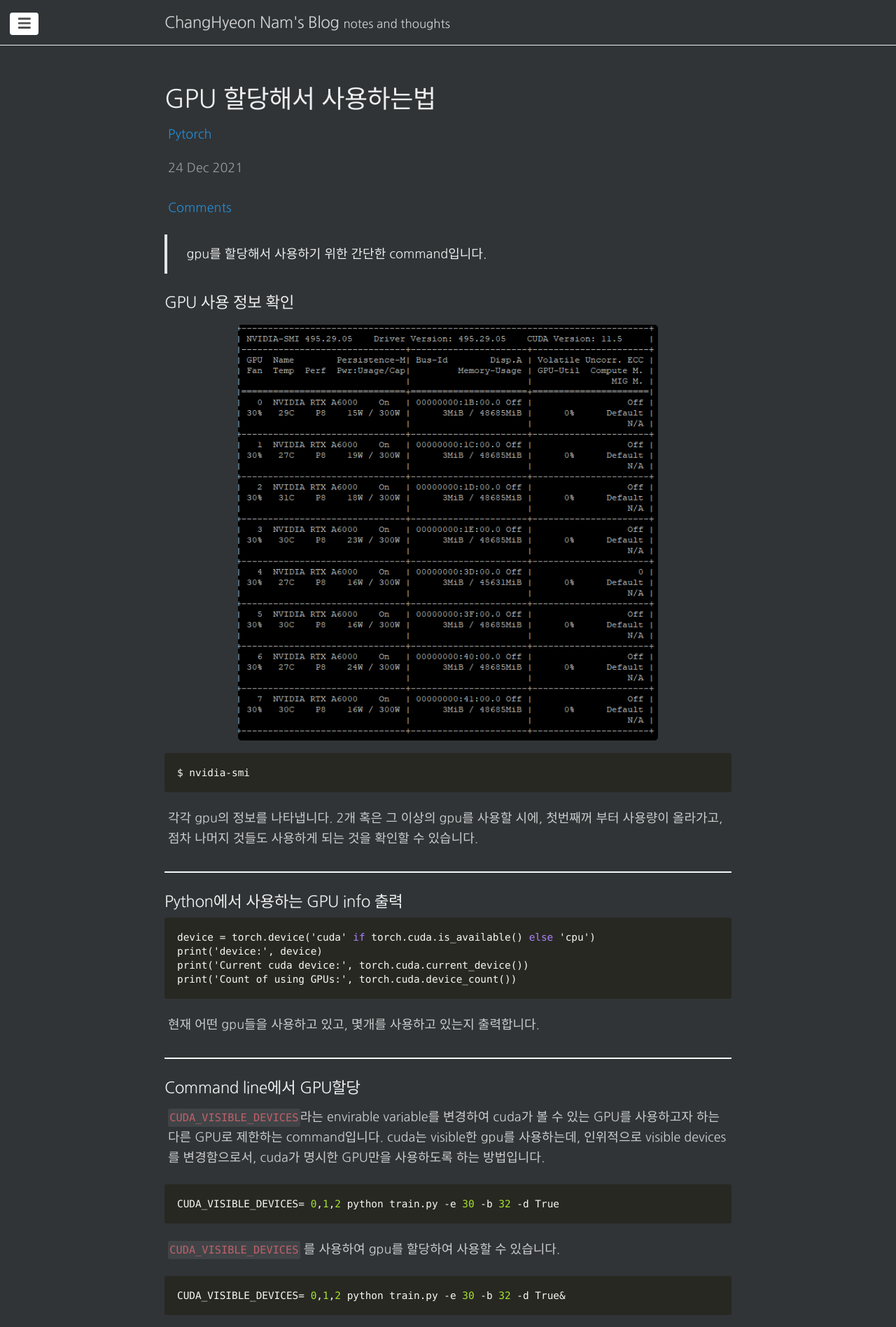
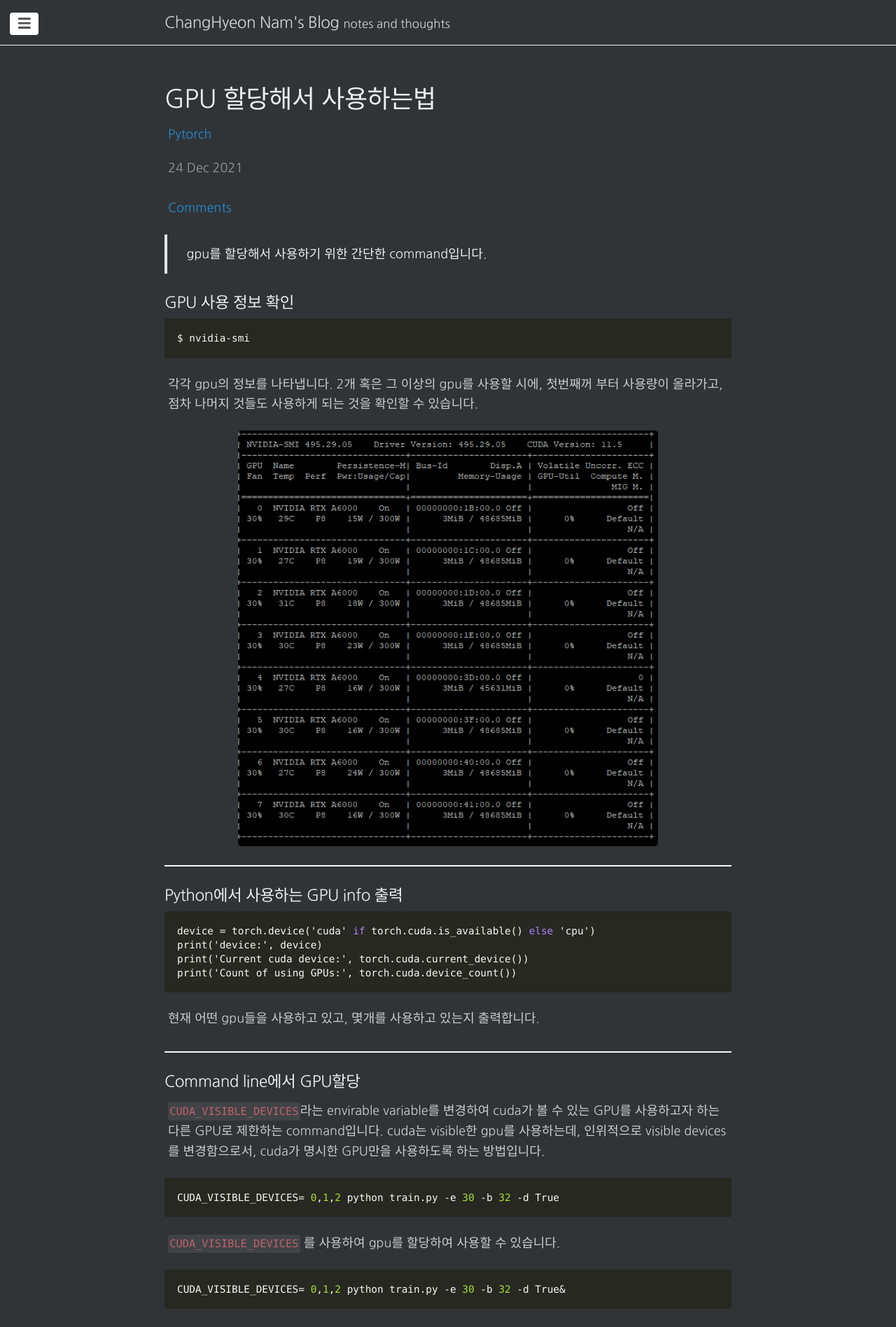
Before and after one commit to changhyeonnam/changhyeonnam.github.io, a Jekyll site: the page built from _posts/2021/2021-12-24-gpu_manual.md, in a window 1280 px wide. Shown: the top 1896 px of the page at 70% size. Built offline with Jekyll 4.4.1, drawn with Linux system fonts in a browser that asks for light colours; nearby versions of some CDN libraries; comment, search, counter and statistics services are not loaded.

Commit message:
update gpu, ncf.md

````diff
--- a/_posts/2021/2021-12-24-gpu_manual.md
+++ b/_posts/2021/2021-12-24-gpu_manual.md
@@ -13,17 +13,18 @@ comments: true
 
 ### GPU 사용 정보 확인
 
+```bash
+$ nvidia-smi
+```
+
+각각 gpu의 정보를 나타냅니다. 2개 혹은 그 이상의 gpu를 사용할 시에, 첫번째꺼 부터 사용량이 올라가고, 점차 나머지 것들도 사용하게 되는 것을  확인할 수 있습니다.
+
 <div class="center">
   <figure>
     <a href="/images/2021/torch/gpu/gpu0.png"><img src="/images/2021/torch/gpu/gpu0.png" width="600"  ></a>
   </figure>
 </div>
 
-```bash
-$ nvidia-smi
-```
-
-각각 gpu의 정보를 나타냅니다. 2개 혹은 그 이상의 gpu를 사용할 시에, 첫번째꺼 부터 사용량이 올라가고, 점차 나머지 것들도 사용하게 되는 것을  확인할 수 있습니다.
 
 ---
 ### Python에서 사용하는 GPU info 출력
@@ -94,6 +95,13 @@ if torch.cuda.device_count() > 1:
 
 model.to(device)
 ```
+
+<div class="center">
+  <figure>
+    <a href="/images/2021/torch/gpu/gpu1.png"><img src="/images/2021/torch/gpu/gpu1.png" width="600"  ></a>
+  </figure>
+</div>
+
 ---
 ### reference
 
````
Also changed, not shown: _posts/2021/2021-12-28-Neural_Collaborative_Filtering.md (+1 -1 lines).
